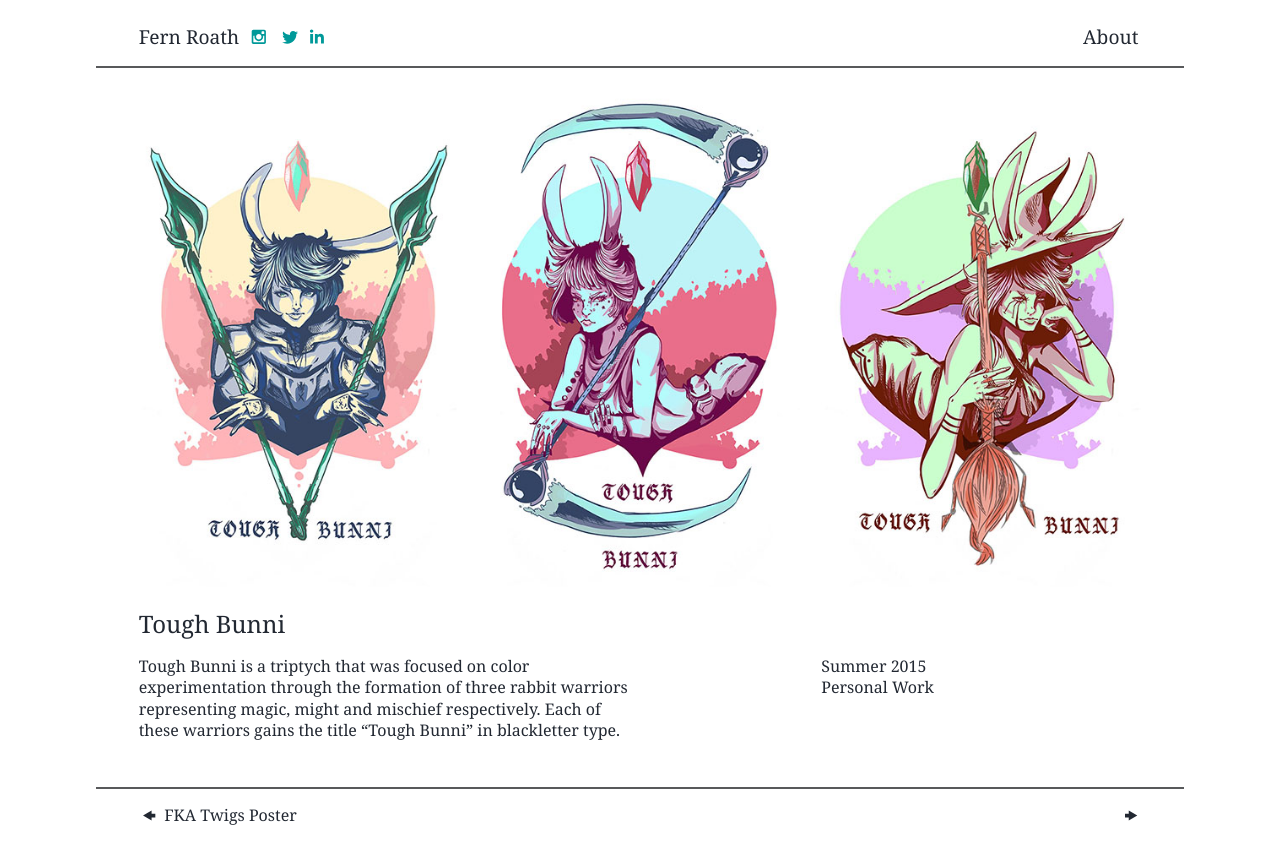
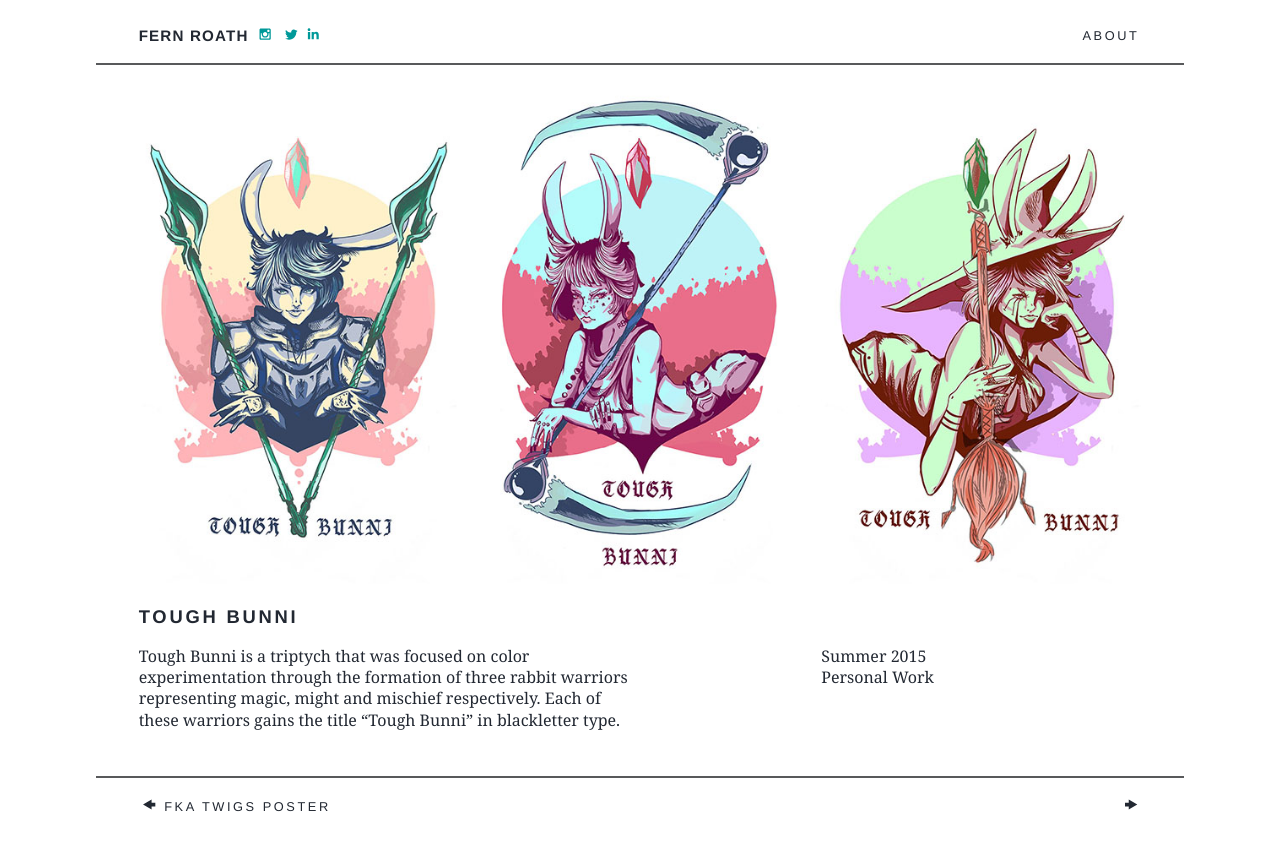
Before and after one commit to taylor-edwards/fernroath.com, a Jekyll site: the page built from _portfolio/tough-bunni.md, in a window 1280 px wide. Shown: the top 864 px of the page. Built offline with Jekyll 4.4.1, drawn with Linux system fonts in a browser that asks for light colours.

Commit message:
Finished implementing font changes

```diff
--- a/_includes/footer.html
+++ b/_includes/footer.html
@@ -20,11 +20,11 @@
     <svg viewBox="0 0 512 512" class="icon flipped-h">
       <use xmlns:xlink="http://www.w3.org/1999/xlink" xlink:href="#arrow"></use>
     </svg>
-    <span class="mobile-hide">{{ previousPage.title }}</span>
+    <span class="h4 mobile-hide">{{ previousPage.title }}</span>
   </a>
 </div>
 <div class="column-2 all text-center float-left">
-  <ul class="h3 inline inline-list tablet-hide desktop-hide">
+  <ul class="h4 inline inline-list tablet-hide desktop-hide">
 {% assign pages = site.pages | sort: 'weight' %}
 {% for page in pages %}
   {% if page.title and page.weight != 0 %}
@@ -49,7 +49,7 @@
   {% endfor %}
 {% endif %}
   <a href="{{ nextPage.permalink }}" class="reversed arrow">
-    <span class="mobile-hide">{{ nextPage.title }}</span>
+    <span class="h4 mobile-hide">{{ nextPage.title }}</span>
     <svg viewBox="0 0 512 512" class="icon">
       <use xmlns:xlink="http://www.w3.org/1999/xlink" xlink:href="#arrow"></use>
     </svg>
--- a/_includes/header.html
+++ b/_includes/header.html
@@ -1,5 +1,5 @@
-<div class="column-3 text-left">
-  <h3 class="inline"><a href="/" class="reversed">{{ site.title }}</a></h3>
+<div class="column-3 text-left sans">
+  <h3 class="inline strong"><a href="/" class="reversed">{{ site.title }}</a></h3>
   <ul class="h3 inline inline-list">
   {% if site.instagram_username %}
     <li>
@@ -30,8 +30,8 @@
   {% endif %}
   </ul>
 </div>
-<div class="column-3 text-right mobile-hide">
-  <nav class="h3">
+<div class="column-3 text-right mobile-hide sans">
+  <nav class="h4">
     <ul class="inline-list separator">
 {% assign pages = site.pages | sort: 'weight' %}
 {% for page in pages %}
--- a/_layouts/page-horizontal.html
+++ b/_layouts/page-horizontal.html
@@ -27,7 +27,7 @@ layout: portfolio
 {% endif %}
 <div class="row">
   <div class="column-6">
-    <h1>{{ page.title }}</h1>
+    <h1 class="strong">{{ page.title }}</h1>
   </div>
   <div class="column-3">
     {{ content }}
--- a/_layouts/page-vertical.html
+++ b/_layouts/page-vertical.html
@@ -20,7 +20,7 @@ layout: portfolio
 </div>
 <div class="row">
   <div class="column-6">
-    <h1>{{ page.title }}</h1>
+    <h1 class="strong">{{ page.title }}</h1>
   </div>
   <div class="column-3">
     {{ content }}
--- a/_sass/_typography.scss
+++ b/_sass/_typography.scss
@@ -13,17 +13,28 @@ h3, .h3,
 h4, .h4,
 h5, .h5,
 h6, .h6 {
-  font-weight: normal;
+  font-family: $base-sans;
+  font-weight: 400;
   margin: 0;
+  letter-spacing: .075em;
 }
 h1 {
-  font-size: 1.5em;
+  font-size: 1.15em;
+  letter-spacing: .15em;
+  text-transform: uppercase;
 }
 h2, .h2 {
-  font-size: 1.5em;
+  font-size: .95em;
 }
 h3, .h3 {
-  font-size: 1.2em;
+  font-size: .95em;
+  text-transform: uppercase;
+}
+h4, .h4 {
+  font-size: .8em;
+  letter-spacing: .2em;
+  line-height: 1.8;
+  text-transform: uppercase;
 }
 .space {
   letter-spacing: .1em;
@@ -43,6 +54,12 @@ hr {
   border: none;
   border-bottom: .125em solid $brand-primary;
   margin: 0;
+}
+.sans {
+  font-family: $base-sans;
+}
+.strong {
+  font-weight: 700;
 }
 .inline,
 .inline-list {
```
